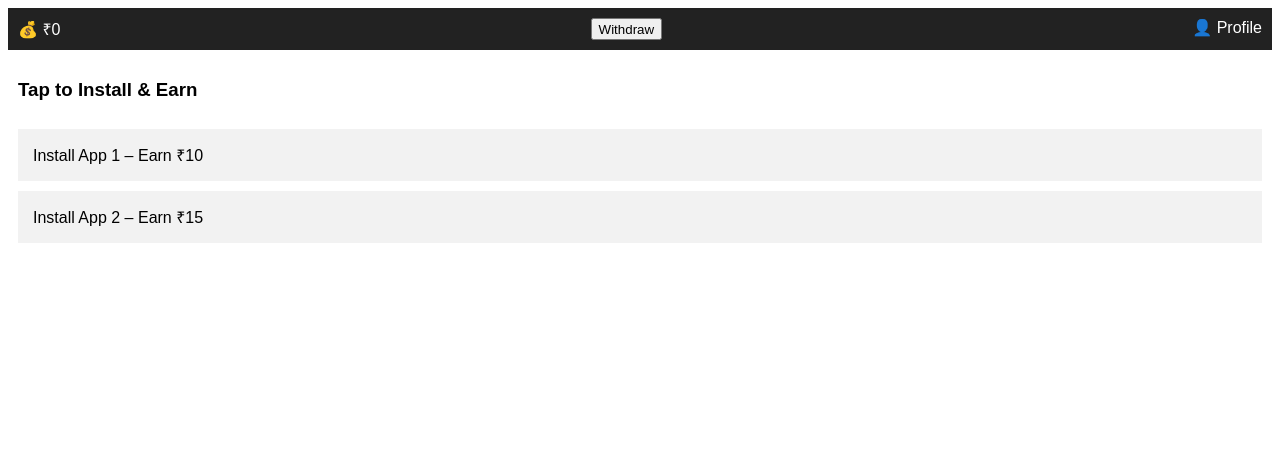
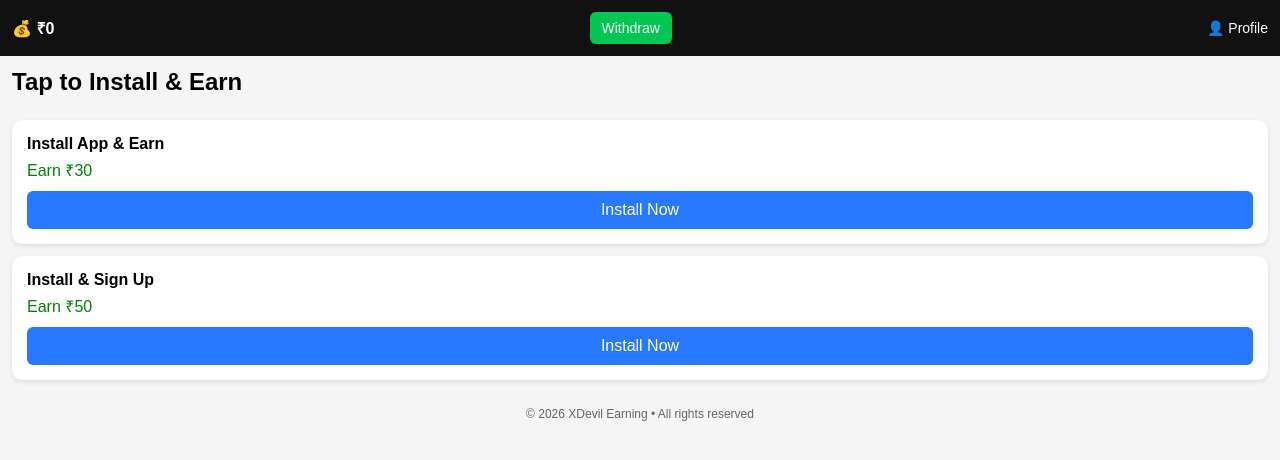
Before and after one commit to munnaff999/XDEVILEARNING2, a plain HTML site: page index.html in a window 1280 px wide. Drawn offline with Linux system fonts and the light colour scheme; no server answers.

Commit message:
Refactor index.html for improved structure and styling

```diff
--- a/index.html
+++ b/index.html
@@ -1,35 +1,132 @@
 <!DOCTYPE html>
-<html>
+<html lang="en">
 <head>
-  <title>XDevil Earning</title>
+  <meta charset="UTF-8">
+  <title>XDevil Earning – Install & Earn</title>
   <meta name="viewport" content="width=device-width, initial-scale=1">
+
+  <!-- ✅ MYLEAD VERIFICATION (DON'T REMOVE) -->
+  <meta name="mylead-verification" content="076c59a76e141e4caad47f89c494b3ce">
+
+  <style>
+    body {
+      margin: 0;
+      font-family: Arial, sans-serif;
+      background: #f5f5f5;
+    }
+    .topbar {
+      display: flex;
+      justify-content: space-between;
+      align-items: center;
+      background: #111;
+      color: #fff;
+      padding: 12px;
+    }
+    .balance {
+      font-size: 16px;
+      font-weight: bold;
+    }
+    .withdraw {
+      background: #00c853;
+      color: #fff;
+      border: none;
+      padding: 8px 12px;
+      border-radius: 6px;
+      font-size: 14px;
+    }
+    .profile {
+      font-size: 14px;
+    }
+    h2 {
+      padding: 12px;
+      margin: 0;
+    }
+    .offer {
+      background: #fff;
+      margin: 12px;
+      padding: 15px;
+      border-radius: 10px;
+      box-shadow: 0 2px 5px rgba(0,0,0,0.1);
+    }
+    .offer-title {
+      font-size: 16px;
+      font-weight: bold;
+    }
+    .offer-earn {
+      color: green;
+      margin: 6px 0;
+    }
+    .install-btn {
+      display: block;
+      text-align: center;
+      background: #2979ff;
+      color: #fff;
+      padding: 10px;
+      border-radius: 6px;
+      text-decoration: none;
+      margin-top: 10px;
+    }
+    .footer {
+      text-align: center;
+      font-size: 12px;
+      color: #666;
+      padding: 15px;
+    }
+  </style>
 </head>
 
-<body style="font-family:sans-serif;">
+<body>
 
-<!-- TOP BAR -->
-<div style="display:flex;justify-content:space-between;padding:10px;background:#222;color:#fff;">
-  <div>💰 ₹<span id="balance">0</span></div>
-  <button onclick="withdraw()">Withdraw</button>
-  <div>👤 Profile</div>
-</div>
+  <!-- 🔝 TOP BAR -->
+  <div class="topbar">
+    <div class="balance">💰 ₹<span id="balance">0</span></div>
+    <button class="withdraw" onclick="withdraw()">Withdraw</button>
+    <div class="profile">👤 Profile</div>
+  </div>
 
-<!-- INSTALL OFFERS -->
-<h3 style="padding:10px;">Tap to Install & Earn</h3>
+  <!-- 📲 OFFERS -->
+  <h2>Tap to Install & Earn</h2>
 
-<div onclick="installOffer('offer1')" style="padding:15px;margin:10px;background:#f2f2f2;">
-  Install App 1 – Earn ₹10
-</div>
+  <!-- OFFER 1 -->
+  <div class="offer">
+    <div class="offer-title">Install App & Earn</div>
+    <div class="offer-earn">Earn ₹30</div>
+    <a class="install-btn"
+       href="#"
+       onclick="installOffer('https://track.mylead.global/click/XXXXXX')">
+       Install Now
+    </a>
+  </div>
 
-<div onclick="installOffer('offer2')" style="padding:15px;margin:10px;background:#f2f2f2;">
-  Install App 2 – Earn ₹15
-</div>
+  <!-- OFFER 2 -->
+  <div class="offer">
+    <div class="offer-title">Install & Sign Up</div>
+    <div class="offer-earn">Earn ₹50</div>
+    <a class="install-btn"
+       href="#"
+       onclick="installOffer('https://track.mylead.global/click/YYYYYY')">
+       Install Now
+    </a>
+  </div>
 
-<!-- FIREBASE -->
-<script src="https://www.gstatic.com/firebasejs/9.23.0/firebase-app-compat.js"></script>
-<script src="https://www.gstatic.com/firebasejs/9.23.0/firebase-auth-compat.js"></script>
-<script src="https://www.gstatic.com/firebasejs/9.23.0/firebase-database-compat.js"></script>
+  <div class="footer">
+    © 2026 XDevil Earning • All rights reserved
+  </div>
 
-<script src="script.js"></script>
+  <!-- 🔧 SCRIPT -->
+  <script>
+    // DEMO BALANCE (REAL EARNING CPA SE AAYEGA)
+    let balance = 0;
+
+    function installOffer(link) {
+      alert("Redirecting to install offer...");
+      window.location.href = link;
+    }
+
+    function withdraw() {
+      alert("Minimum withdraw ₹200\nWithdraw request sent (manual approval)");
+    }
+  </script>
+
 </body>
 </html>
```
